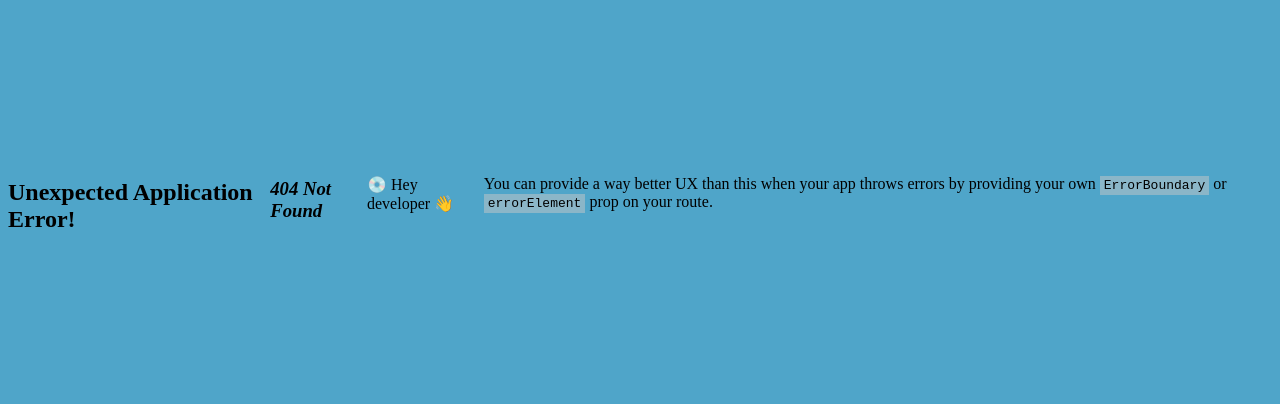
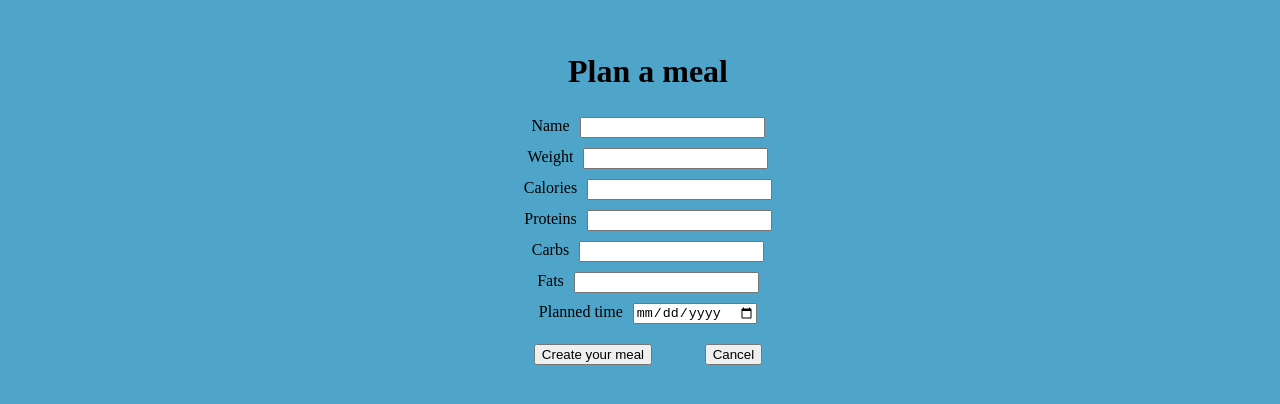
Before and after one commit to alextiri/foodlog, a React (Vite) app: page /home/foodentry in a window 1280 px wide. Before the commit this address had no page. Shown: the part 202-606 px from the top of the page. Built offline with nearby package versions, Linux system fonts and the light colour scheme.

Commit message:
Layout for the homepage (#5)

```diff
--- a/package.json
+++ b/package.json
@@ -10,6 +10,7 @@
     "preview": "vite preview"
   },
   "dependencies": {
+    "jwt-decode": "^4.0.0",
     "react": "^18.3.1",
     "react-dom": "^18.3.1",
     "react-router": "^6.30.0",
--- a/src/App.tsx
+++ b/src/App.tsx
@@ -9,6 +9,7 @@ import Login from './pages/Login/Login.tsx'
 import './App.css'
 import { TokenProvider } from "./contexts/TokenContext.tsx";
 import { ProtectedRoute } from "./components/ProtectedRoute.tsx";
+import FoodEntry from "./pages/FoodEntry/FoodEntry.tsx";
 
 
 const router = createBrowserRouter([
@@ -31,6 +32,10 @@ const router = createBrowserRouter([
         <Home/>
       </ProtectedRoute>
     )
+  },
+  {
+    path: "home/foodentry",
+    element: <FoodEntry/>
   }
 ]);
 
--- /dev/null
+++ b/src/pages/FoodEntry/FoodEntry.tsx
@@ -0,0 +1,83 @@
+import { useContext, useState } from 'react';
+import './Foodentry.css'
+import { TokenContext } from '../../contexts/TokenContext';
+import { useNavigate } from 'react-router';
+
+const FoodEntry = () => {
+    const [name, setName] = useState('')
+    const [weight, setWeight] = useState(0)
+    const [calories, setCalories] = useState(0)
+    const [proteins, setProteins] = useState(0)
+    const [carbs, setCarbs] = useState(0)
+    const [fats, setFats] = useState(0)
+    const [plannedTime, setPlannedTime] = useState(0)
+    const token = useContext(TokenContext).token
+
+    const navigate = useNavigate()
+    const create = () => {
+        fetch('http://localhost:3000/foodentry', {
+            method: 'POST',
+            headers: {
+                'Content-Type': 'application/json',
+                'gfg_token_header_key': token!
+            },
+            body: JSON.stringify({
+                name: name,
+                weight: weight,
+                calories: calories,
+                proteins: proteins,
+                carbs: carbs,
+                fats: fats,
+                timestamp: plannedTime
+            })
+        })
+        .then(result => {
+            result.json()
+            navigate('/home')
+        })
+    }
+
+    return (
+        <div>
+            <h1>Plan a meal</h1>
+            <div className="form">
+                <div className="name">
+                    <div>Name</div>
+                    <input onChange={(event) => setName(event.target.value)}></input>
+                </div>
+                <div className="weight">
+                    <div>Weight</div>
+                    <input onChange={(event) => setWeight(Number(event.target.value))}></input>
+                </div>
+                <div className="calories">
+                    <div>Calories</div>
+                    <input onChange={(event) => setCalories(Number(event.target.value))}></input>
+                </div>
+                <div className="proteins">
+                    <div>Proteins</div>
+                    <input onChange={(event) => setProteins(Number(event.target.value))}></input>
+                </div>
+                <div className="carbs">
+                    <div>Carbs</div>
+                    <input onChange={(event) => setCarbs(Number(event.target.value))}></input>
+                </div>
+                <div className='fats'>
+                    <div>Fats</div>
+                    <input onChange={(event) => setFats(Number(event.target.value))}></input>
+                </div>
+                <div className='plannedTime'>
+                    <div>Planned time</div>
+                    <input type="date" onChange={(event) => setPlannedTime(Date.parse(event.target.value))}></input>
+                </div>
+            </div>
+            <div className="buttons">
+                <button onClick={create}>Create your meal</button>
+                <button onClick={() => {
+                    navigate('/home')
+                }}>Cancel</button>
+            </div>
+        </div>
+    )
+}
+
+export default FoodEntry;
--- /dev/null
+++ b/src/pages/FoodEntry/Foodentry.css
@@ -0,0 +1,54 @@
+h1 {
+    text-align: center;
+}
+
+.form {
+    display: flex;
+    flex-direction: column;
+    align-items: center;
+}
+
+.buttons {
+    margin: 10px;
+    display: flex;
+    justify-content: space-between;
+}
+
+button {
+    margin: 5px;
+}
+
+.name {
+    display: flex;
+    margin: 5px;
+}
+
+.weight {
+    display: flex;
+    margin: 5px;
+}
+
+.calories {
+    display: flex;
+    margin: 5px;
+}
+
+.proteins {
+    display: flex;
+    margin: 5px;
+}
+
+.carbs {
+    display: flex;
+    margin: 5px;
+}
+
+.fats {
+    display: flex;
+    margin: 5px;
+}
+
+.plannedTime {
+    display: flex;
+    margin: 5px;
+}
--- a/src/pages/Home/Home.css
+++ b/src/pages/Home/Home.css
@@ -2,15 +2,60 @@
     display: flex;
     flex-direction: column;
     justify-content: center;
+    align-items: center;
 }
 
 
 .dashboard {
     display: flex;
+    flex-direction: column;
     justify-content: center;
     align-items: center;
 }
 
+
 .buttons {
-    margin: 20px;
+    margin: 10px;
 }
+
+.entry {
+    display: flex;
+    justify-content: space-between;
+    border: solid black 2px;
+    background-color: white;
+}
+
+.tableHeader {
+    display: flex;
+    justify-content: space-between;
+    border: solid black 2px;
+    background-color: white;
+    min-width: 500px;
+    margin: 10px;
+}
+
+.table {
+    min-width: 500px;
+}
+
+.entryProp {
+    margin: 3px;
+    flex-grow: 1;
+    text-align: center;
+    flex-basis: 16%;
+}
+
+.headerProp {
+    flex-grow: 1;
+    text-align: center;
+    flex-basis: 16%;
+}
+
+.signout {
+    max-width: 100px;
+    margin: 10px;
+}
+
+.pageButtons {
+    margin: 10px;
+}
--- a/src/pages/Home/Home.tsx
+++ b/src/pages/Home/Home.tsx
@@ -1,18 +1,69 @@
-import { useContext } from 'react';
+import { useContext, useEffect, useState } from 'react';
 import { TokenContext } from '../../contexts/TokenContext';
 import './Home.css'
+import { useNavigate } from 'react-router';
+
+type Entry = {
+    name: string,
+    weight: number,
+    calories: number,
+    proteins: number,
+    fats: number,
+    carbs: number,
+    timestamp: Date
+}
 
 const Home = () => {
     const setToken = useContext(TokenContext).setToken
+    const token = useContext(TokenContext).token
+    const navigate = useNavigate()
+    const [entries, setEntries] = useState<Array<Entry>>([])
+
+    useEffect(() => {
+        fetch('http://localhost:3000/foodentries?pageSize=5', {
+            method: 'GET',
+            headers: {
+                'Content-Type': 'application/json',
+                'gfg_token_header_key': token!
+            }
+        })
+        .then(result => result.json() as Promise<Array<Entry>>)
+        .then(result => setEntries(result))
+    }, [])
 
     return (
         <div className="home">
             <div className="buttons">
-                <button>Create a new entry</button>
+                <button onClick={() => {
+                    navigate('foodentry')
+                }}>Create a new entry</button>
                 <button>Your history</button>
             </div>
             <div className="dashboard">
-                <div>Today's Meals</div>
+                <div className="tableHeader">
+                    <div className="headerProp">Name</div>
+                    <div className="headerProp">Weight</div>
+                    <div className="headerProp">Calories</div>
+                    <div className="headerProp">Proteins</div>
+                    <div className="headerProp">Fats</div>
+                    <div className="headerProp">Carbs</div>
+                </div>
+                <div className="table">
+                    {entries.map(entry => (
+                        <div className="entry">
+                            <div className="entryProp">{entry.name}</div>
+                            <div className="entryProp">{entry.weight}</div>
+                            <div className="entryProp">{entry.calories}</div>
+                            <div className="entryProp">{entry.proteins}</div>
+                            <div className="entryProp">{entry.fats}</div>
+                            <div className="entryProp">{entry.carbs}</div>
+                        </div>
+                    ))}
+                </div>
+            </div>
+            <div className="pageButtons">
+                <button>Previous Page</button>
+                <button>Next Page</button>
             </div>
             <button className="signout" onClick={() => {
                 setToken(null)
--- a/src/pages/Login/Login.tsx
+++ b/src/pages/Login/Login.tsx
@@ -10,6 +10,30 @@ const Login = () => {
     const [error, setError] = useState()
     const [loading, setLoading] = useState<boolean>(false)
     const setToken = useContext(TokenContext).setToken
+
+    const login = () => {
+        setLoading(true)
+        fetch('http://localhost:3000/signin', {
+            method: 'POST',
+            headers: {'Content-Type': 'application/json'},
+            body: JSON.stringify({
+                email: email,
+                password: password
+            })
+        })
+        .then(result => result.json())
+        .then(result => {
+            if(typeof result.token === "string") {
+                setToken(result.token)
+                setLoading(false)
+                navigate('home')
+            }
+            else {
+                setError(result.message)
+                setLoading(false)
+            }
+        })
+    }
 
     return (
         <div className = 'comp'>
@@ -28,29 +52,7 @@ const Login = () => {
                 </div>
             </div>
             <div className="buttons">
-                <button disabled={loading} className = 'signin' onClick={() => {
-                    setLoading(true)
-                    fetch('http://localhost:3000/signin', {
-                        method: 'POST',
-                        headers: {'Content-Type': 'application/json'},
-                        body: JSON.stringify({
-                            email: email,
-                            password: password
-                        })
-                    })
-                    .then(result => result.json())
-                    .then(result => {
-                        if(typeof result.token === "string") {
-                            setToken(result.token)
-                            setLoading(false)
-                            navigate('home')
-                        }
-                        else {
-                            setError(result.message)
-                            setLoading(false)
-                        }
-                    })
-                }}>Sign in</button>
+                <button disabled={loading} className = 'signin' onClick={login}>Sign in</button>
                 <button onClick={() => {
                     navigate('signup')
                 }}>Sign up</button>
--- a/src/pages/Signup/Signup.tsx
+++ b/src/pages/Signup/Signup.tsx
@@ -8,27 +8,13 @@ const SignUp = () => {
     const [password, setPassword] = useState('')
     const [error, setError] = useState<string>()
     const [loading, setLoading] = useState<boolean>(false)
+
     const validate = (email: string) => {
         const pattern = /^[^\s@]+@[^\s@]+\.[^\s@]+$/;
         return pattern.test(email)
     }
 
-    return(
-        <div className="signup">
-            <h1>Create an Account</h1>
-            <div className='input'>
-                <div>E-mail Adress</div>
-                <input type='email' onChange={(event) => setEmail(event.target.value)}></input>
-            </div>
-            <div className='input'>
-                <div>Password</div>
-                <input type='password' onChange={(event) => setPassword(event.target.value)}></input>
-            </div>
-            <div className="error">
-                {error}
-            </div>
-            <div className="register">
-                <button disabled={loading} className="registerButton" onClick={async() => {
+    const submit = async() => {
         setLoading(true)
         if(validate(email) === false) {
             setError("E-mail address not valid")
@@ -58,7 +44,24 @@ const SignUp = () => {
         setLoading(false)
         navigate('/')
     }
-                }>Register</button>
+
+
+    return(
+        <div className="signup">
+            <h1>Create an Account</h1>
+            <div className='input'>
+                <div>E-mail Adress</div>
+                <input type='email' onChange={(event) => setEmail(event.target.value)}></input>
+            </div>
+            <div className='input'>
+                <div>Password</div>
+                <input type='password' onChange={(event) => setPassword(event.target.value)}></input>
+            </div>
+            <div className="error">
+                {error}
+            </div>
+            <div className="register">
+                <button disabled={loading} className="registerButton" onClick={submit}>Register</button>
                 <button className="cancelButton" onClick={() => navigate("/")}>Cancel</button>
             </div>
         </div>
```
Also changed, not shown: 1 other file (tests, documents, lock files or other folders). Lines whose indentation alone changed are shown as unchanged.
